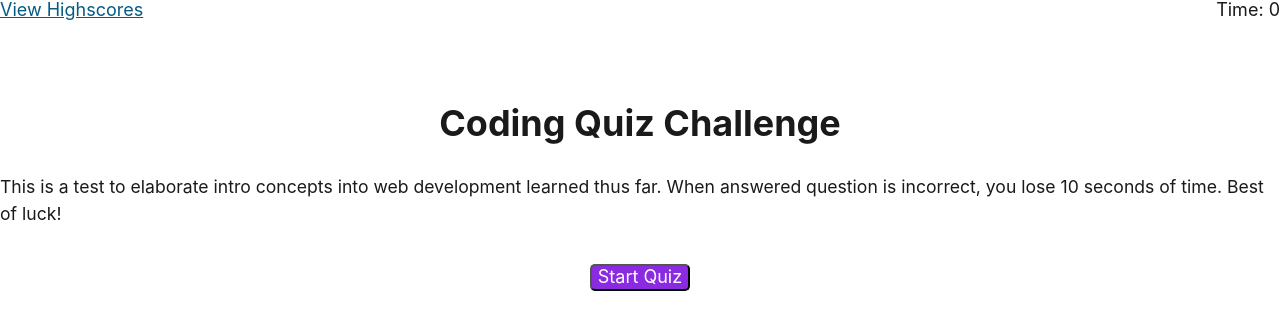
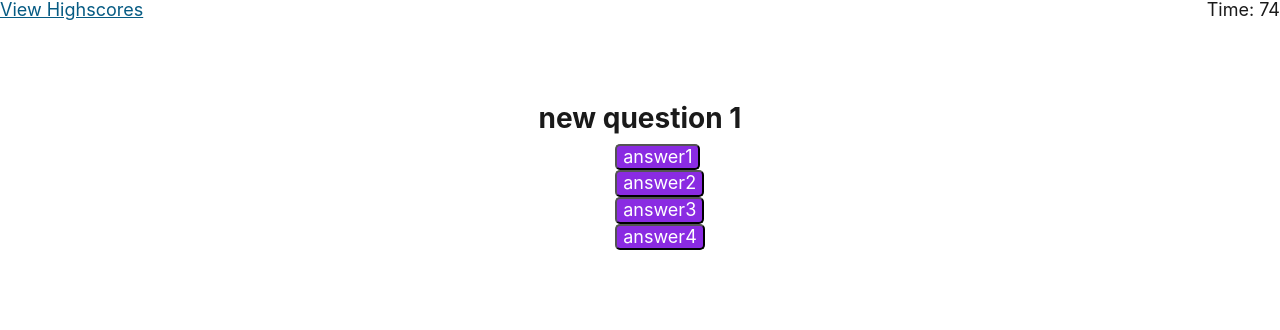
Before and after one commit to MarquisWillis/code-quiz, a plain HTML site: page index.html in a window 1280 px wide. Both pictures are taken after a click on the button "Start Quiz". Drawn offline with Linux system fonts and the light colour scheme.

Commit message:
added ids to answer options in html for their selectors, added static selectors to js, added question array of object literals for quiz, added functions for countdown, next question, and start quiz

```diff
--- a/assets/css/style.css
+++ b/assets/css/style.css
@@ -16,7 +16,6 @@ main, section {
     margin-top: 10vh;
 }
 
-
 .hide {
     display: none;
 }
@@ -26,3 +25,7 @@ main, section {
     color: white;
     border-radius: 5px;
 }
+
+ul {
+    list-style: none;
+}
--- a/assets/js/script.js
+++ b/assets/js/script.js
@@ -41,6 +41,91 @@ variables to include:
     "#score-list" for highscore list display
     "#home-page-button" to navigate back to home page (add function: add event listener)
     "#clear-local-scores" to clear local storage values and reset highscore list (add function: add event listener)
-- array of object literals to hold questions and answers and whether or not answer is correct
+
+- array of object literals to hold questions, answers and whether or not answer is correct (create in js, add to innerHTML for each next question)
 -
 */
+
+//container selectors
+let startPageContainerEl = document.querySelector("#start-page-container");
+let quizContainerEl = document.querySelector("#quiz-container");
+let summaryContainerEl = document.querySelector("#summary-container");
+let highscoreContainerEl = document.querySelector("#highscore-page");
+
+// static selectors for functional use
+let timerEl = document.querySelector("#time-left");
+let startQuizBtn = document.querySelector("#start-quiz-button");
+let questionEl = document.querySelector("#question");
+let answer1El = document.querySelector("#answer-1");
+let answer2El = document.querySelector("#answer-2");
+let answer3El = document.querySelector("#answer-3");
+let answer4El = document.querySelector("#answer-4");
+let answerStateEl = document.querySelector("#answer-state");
+let scoreValEl = document.querySelector("#score-value");
+let initInput = document.querySelector("#init-input");
+let saveScoreBtn = document.querySelector("#save-init-score");
+let scoreListEl = document.querySelector("#score-list");
+let homeBtn = document.querySelector("#home-page-button");
+let clearScoreBtn = document.querySelector("#clear-local-scores");
+
+
+let questionSet = [
+  {
+  title:"new question 1",
+  answers:["answer1","answer2","answer3","answer4"],
+  solution: "answer2"
+  }, {
+  title:"new question 2",
+  answers:["answer1","answer2","answer3","answer4"],
+  solution: "answer2"
+  }, {
+  title:"new question 3",
+  answers:["answer1","answer2","answer3","answer4"],
+  solution: "answer2"
+  }, {
+  title:"new question 4",
+  answers:["answer1","answer2","answer3","answer4"],
+  solution: "answer2"
+  }, {
+  title:"new question 5",
+  answers:["answer1","answer2","answer3","answer4"],
+  solution: "answer2"
+  }
+];
+
+// index for questionSet array, timeLeft used for timer
+let index = 0;
+let timeLeft = 75;
+var clockid;
+
+// starts quiz and will use following functions:countDown(), displayQuestion(), nextQuestion(), wrongAnswer()
+function startQuiz() {
+  startPageContainerEl.classList.add("hide");
+  quizContainerEl.classList.remove("hide");
+  clockid = setInterval(countDown, 1000);
+  displayQuestion();
+}
+
+// triggered when startQuiz button is clicked, use for setInterval parameter
+function countDown () {
+  timerEl.textContent=timeLeft;
+  timeLeft--;
+}
+
+function displayQuestion() {
+  questionEl.textContent=questionSet[index].title
+  answer1El.textContent=questionSet[index].answers[0]
+  answer2El.textContent=questionSet[index].answers[1]
+  answer3El.textContent=questionSet[index].answers[2]
+  answer4El.textContent=questionSet[index].answers[3]
+}
+
+function nextQuestion() {
+  index++
+  displayQuestion();
+}
+// when answer is wrong, subtract 15 seconds and repeat question (re-call the displayQuestion function)
+function wrongAnswer() {}
+
+startQuizBtn.addEventListener("click", startQuiz);
+//
--- a/index.html
+++ b/index.html
@@ -10,7 +10,7 @@
 </head>
 <body>
 
-    <header>
+    <header id="header-container">
         <span id="highscore-link"> <a href="#highscore-page">View Highscores</a> </span>
         <span id="timer">Time: <span id="time-left">0</span> </span>
     </header>
@@ -26,10 +26,10 @@
     <main id="quiz-container" class="hide">
         <h3 id="question">Question 1</h3>
         <ul id="answer-list">
-            <li> <button class="button option">Answer 1</button> </li>
-            <li> <button class="button option">Answer 2</button> </li>
-            <li> <button class="button option">Answer 3</button> </li>
-            <li> <button class="button option">Answer 4</button> </li>
+            <li> <button class="button option" id="answer-1">Answer 1</button> </li>
+            <li> <button class="button option" id="answer-2">Answer 2</button> </li>
+            <li> <button class="button option" id="answer-3">Answer 3</button> </li>
+            <li> <button class="button option" id="answer-4">Answer 4</button> </li>
         </ul>
         <!-- answer state will display correct or wrong when question is answered -->
         <div id="answer-state"></div>
```
